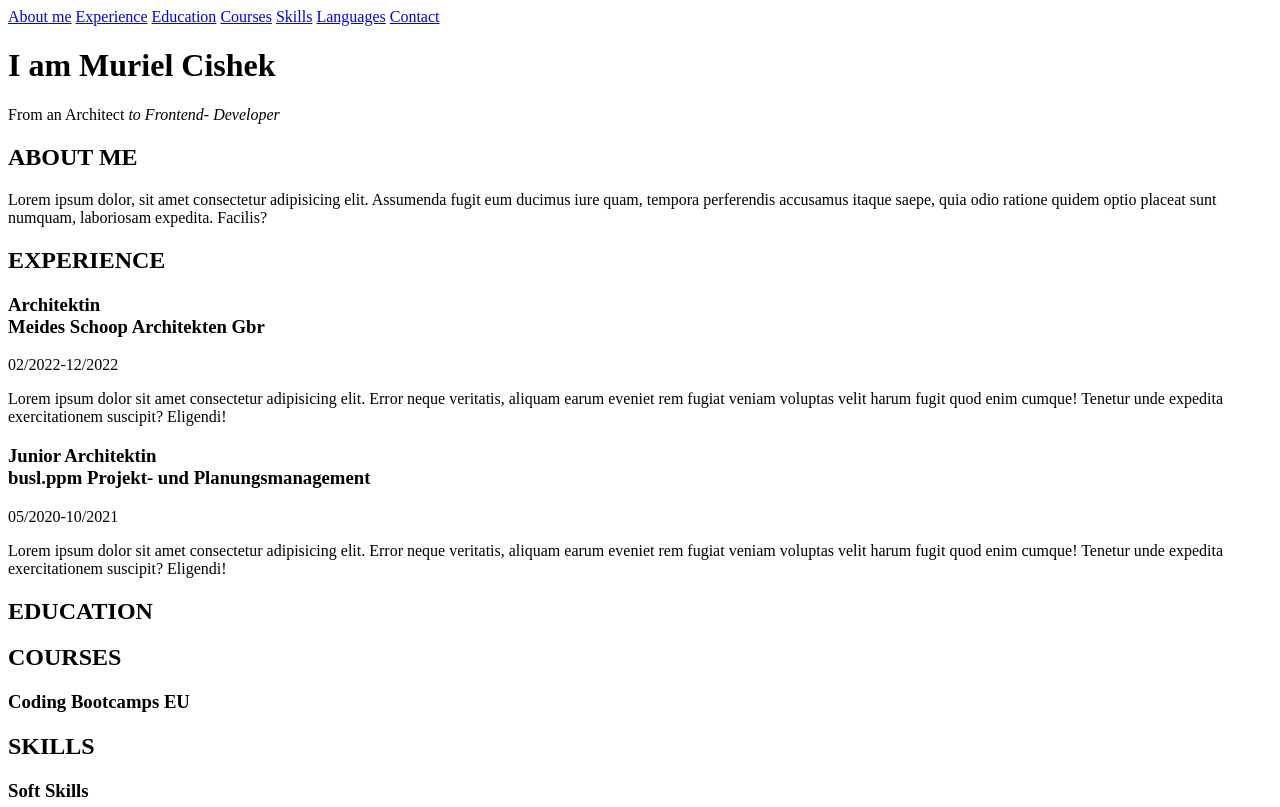
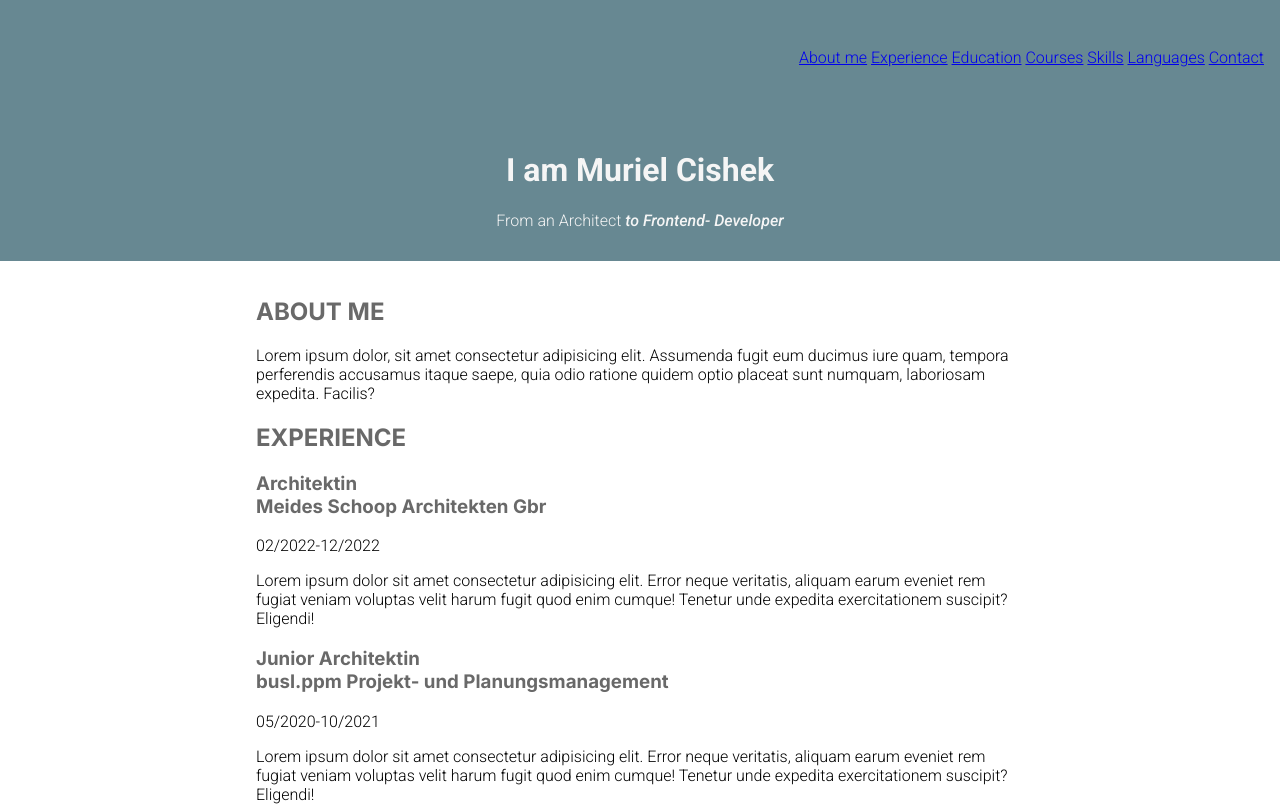
Before and after one commit to Murielcibra/CV, a plain HTML site: page index.html in a window 1280 px wide. Shown: the top 807 px of the page. Drawn offline with Linux system fonts and the light colour scheme.

Commit message:
Style.css added

```diff
--- a/index.html
+++ b/index.html
@@ -7,9 +7,18 @@
     <title>Who am I?</title>
     <meta name="description" content="The Carrer Journey of Muriel Cishek" />
     <meta name="author" content="Muriel Cishek" />
+    <link rel="stylesheet" href="style.css" />
+    <link rel="preconnect" href="https://fonts.googleapis.com" />
+    <link rel="preconnect" href="https://fonts.gstatic.com" crossorigin />
+    <link rel="preconnect" href="https://fonts.googleapis.com" />
+    <link rel="preconnect" href="https://fonts.gstatic.com" crossorigin />
+    <link
+      href="https://fonts.googleapis.com/css2?family=Inter:wght@100;200;300;400;500;600;700&family=Roboto:ital,wght@0,100;0,300;0,700;0,900;1,100;1,300;1,500;1,700;1,900&display=swap"
+      rel="stylesheet"
+    />
   </head>
   <body>
-    <nav>
+    <nav class="header navigation">
       <a href="#aboutme">About me</a>
       <a href="#experience">Experience</a>
       <a href="#education">Education</a>
@@ -18,11 +27,11 @@
       <a href="#languages">Languages</a>
       <a href="#contact">Contact</a>
     </nav>
-    <header>
+    <header class="header">
       <h1>I am Muriel Cishek <br /></h1>
       <p>From an Architect <em>to Frontend- Developer</em></p>
     </header>
-    <main>
+    <main class="main">
       <article id="aboutme"><h2>ABOUT ME</h2></article>
       <!--Profile-->
       <p>
--- /dev/null
+++ b/style.css
@@ -0,0 +1,29 @@
+* {
+  box-sizing: border-box;
+  font-family: "Roboto";
+}
+body {
+  margin: 0px;
+}
+
+h2,
+h3 {
+  color: rgb(105, 105, 105);
+  font-family: "Inter";
+}
+
+.header {
+  text-align: center;
+  padding: 15px;
+  background-color: #678892;
+  color: whitesmoke;
+}
+.header.navigation {
+  text-align: right;
+  padding: 48px 16px;
+}
+.main {
+  max-width: 800px;
+  margin: 0 auto;
+  padding: 16px;
+}
```
